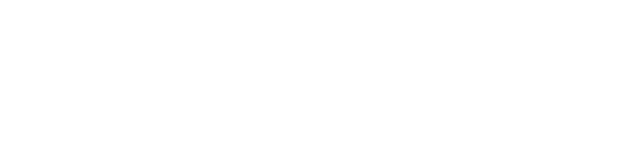
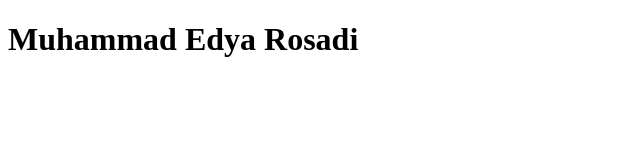
Before and after one commit to undagie/cv-edya, a plain HTML site: page index.html in a window 1280 px wide. Shown: the whole page, without its empty margins (0-640 px from the left). Drawn offline with Linux system fonts and the light colour scheme.

Commit message:
menambahkan file css

```diff
--- a/index.html
+++ b/index.html
@@ -3,9 +3,10 @@
 <head>
     <meta charset="UTF-8">
     <meta name="viewport" content="width=device-width, initial-scale=1.0">
-    <title>Document</title>
+    <title>Curriculum Vitae - Muhammad Edya Rosadi</title>
+    <link rel="stylesheet" href="style.css">
 </head>
 <body>
-
+    <h1>Muhammad Edya Rosadi</h1>
 </body>
 </html>
```
Also changed, not shown: style.css (added).
